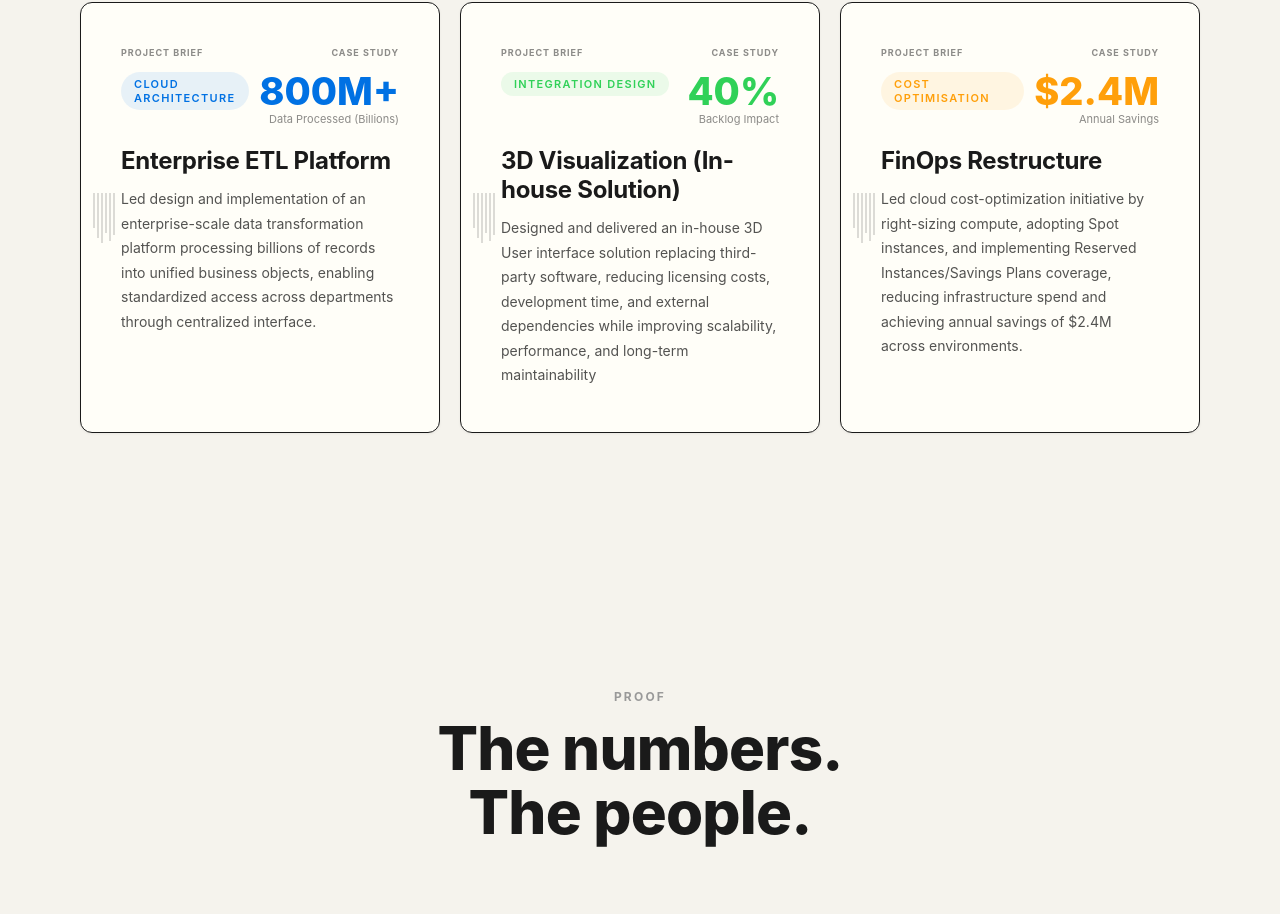
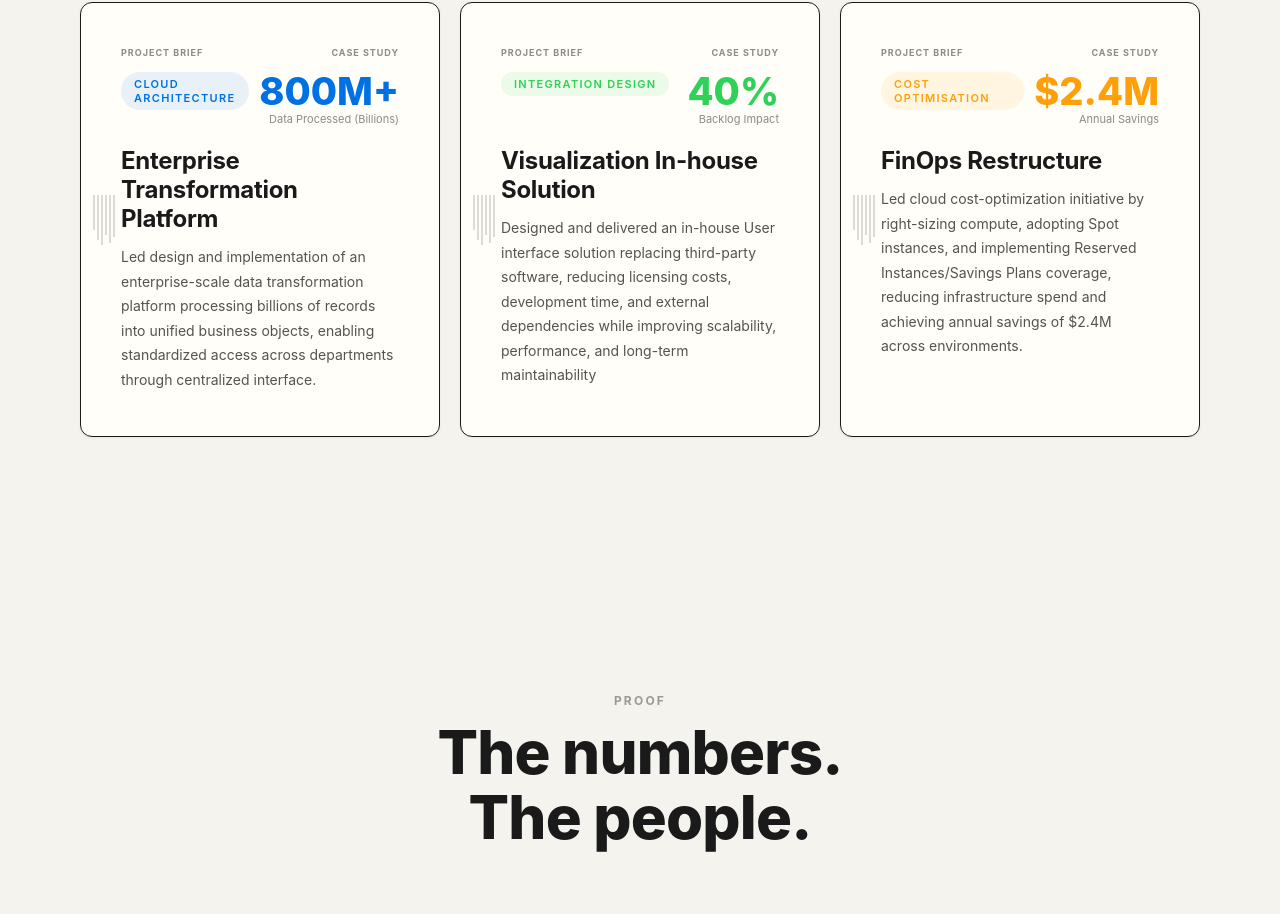
Before and after one commit to tsabunkar/portfolio, a React (Vite) app: page / in a window 1280 px wide. Shown: the part 1224-2138 px from the top of the page. Built offline with nearby package versions, Linux system fonts and the light colour scheme.

Commit message:
transfor

```diff
--- a/src/data/caseStudies.js
+++ b/src/data/caseStudies.js
@@ -2,7 +2,7 @@
 export const CASE_STUDIES = [
   {
     tag: "CLOUD ARCHITECTURE",
-    title: "Enterprise ETL Platform",
+    title: "Enterprise Transformation Platform",
     desc: "Led design and implementation of an enterprise-scale data transformation platform processing billions of records into unified business objects, enabling standardized access across departments through centralized interface.",
     stat: "800M+",
     statLabel: "Data Processed (Billions)",
@@ -10,8 +10,8 @@ export const CASE_STUDIES = [
   },
   {
     tag: "INTEGRATION DESIGN",
-    title: "3D Visualization (In-house Solution)",
-    desc: "Designed and delivered an in-house 3D User interface solution replacing third-party software, reducing licensing costs, development time, and external dependencies while improving scalability, performance, and long-term maintainability",
+    title: "Visualization In-house Solution",
+    desc: "Designed and delivered an in-house User interface solution replacing third-party software, reducing licensing costs, development time, and external dependencies while improving scalability, performance, and long-term maintainability",
     stat: "40%",
     statLabel: "Backlog Impact",
     accent: "#30d158",
```
